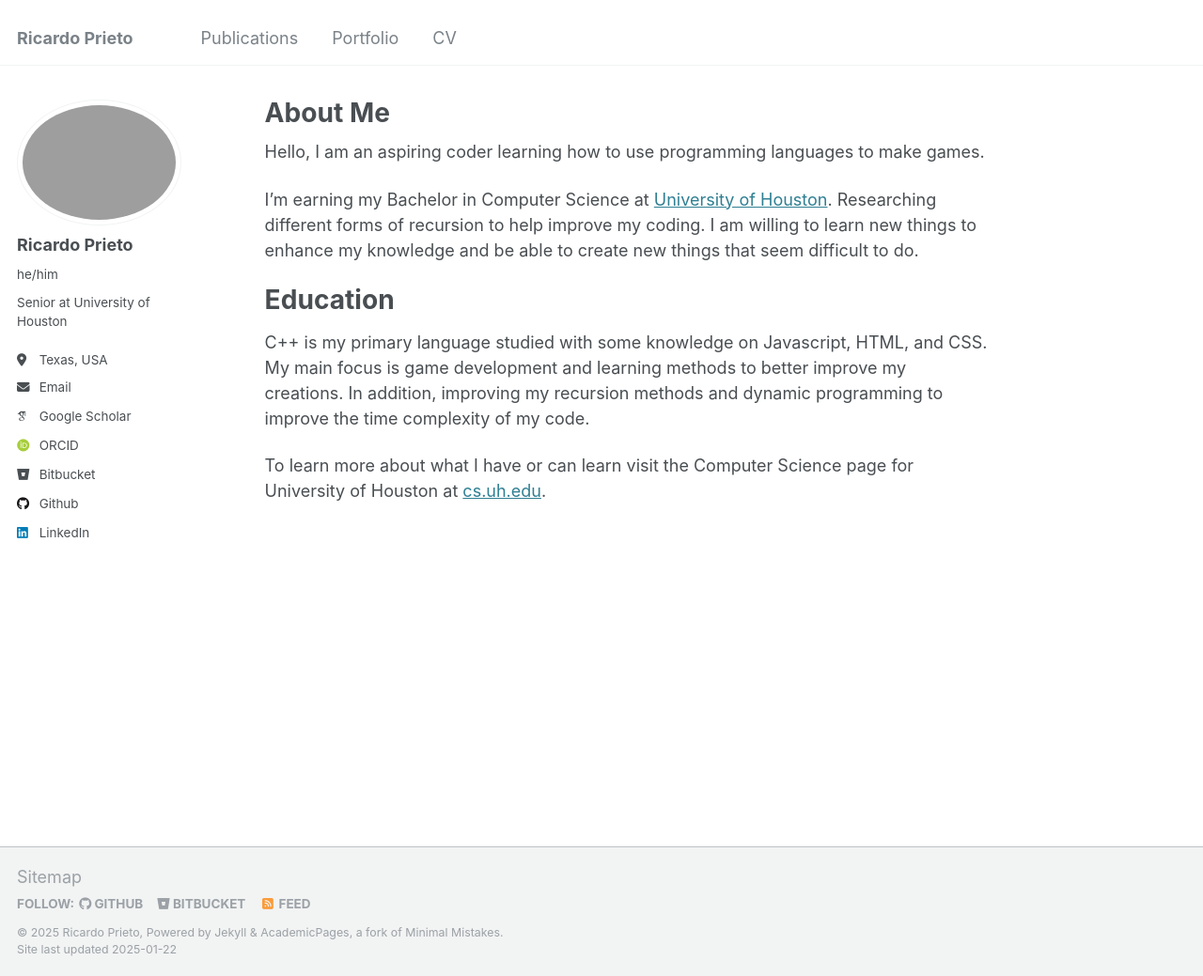
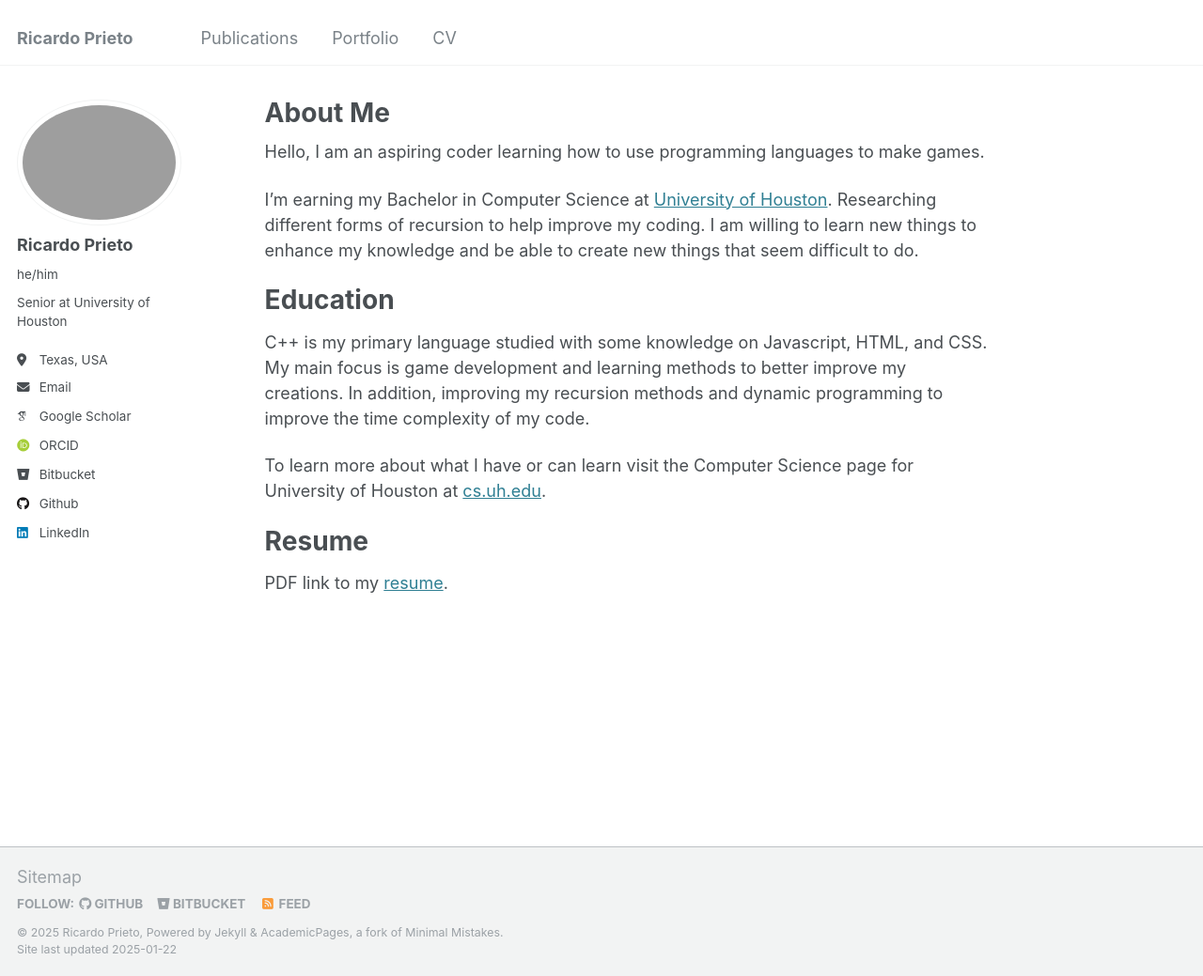
Before and after one commit to ricarpr/ricarpr.github.io, a Jekyll site: the page built from _pages/about.md, in a window 1280 px wide and 1039 px high. Shown: the whole window at 94% size. Built offline with Jekyll 4.4.1, drawn with Linux system fonts in a browser that asks for light colours; some web fonts are replaced.

Commit message:
Update about.md

```diff
--- a/_pages/about.md
+++ b/_pages/about.md
@@ -16,3 +16,6 @@ I'm earning my Bachelor in Computer Science at [University of Houston](https://w
 C++ is my primary language studied with some knowledge on Javascript, HTML, and CSS. My main focus is game development and learning methods to better improve my creations. In addition, improving my recursion methods and dynamic programming to improve the time complexity of my code.
 
 To learn more about what I have or can learn visit the Computer Science page for University of Houston at [cs.uh.edu](https://www.uh.edu/nsm/computer-science/).
+
+# Resume
+PDF link to my [resume](/files/ric-resume.pdf).
```
